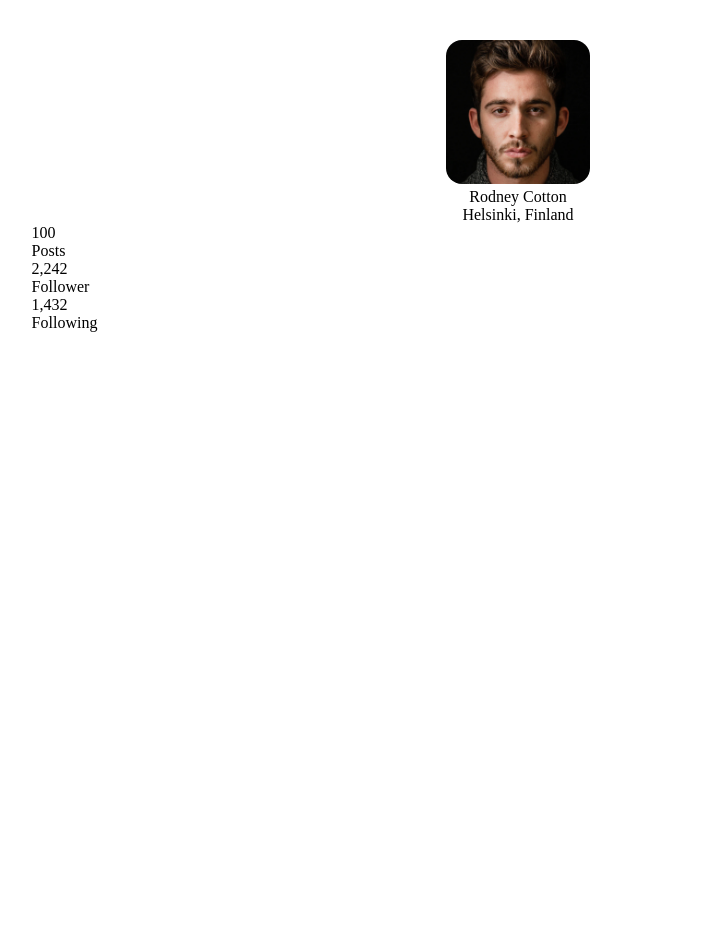
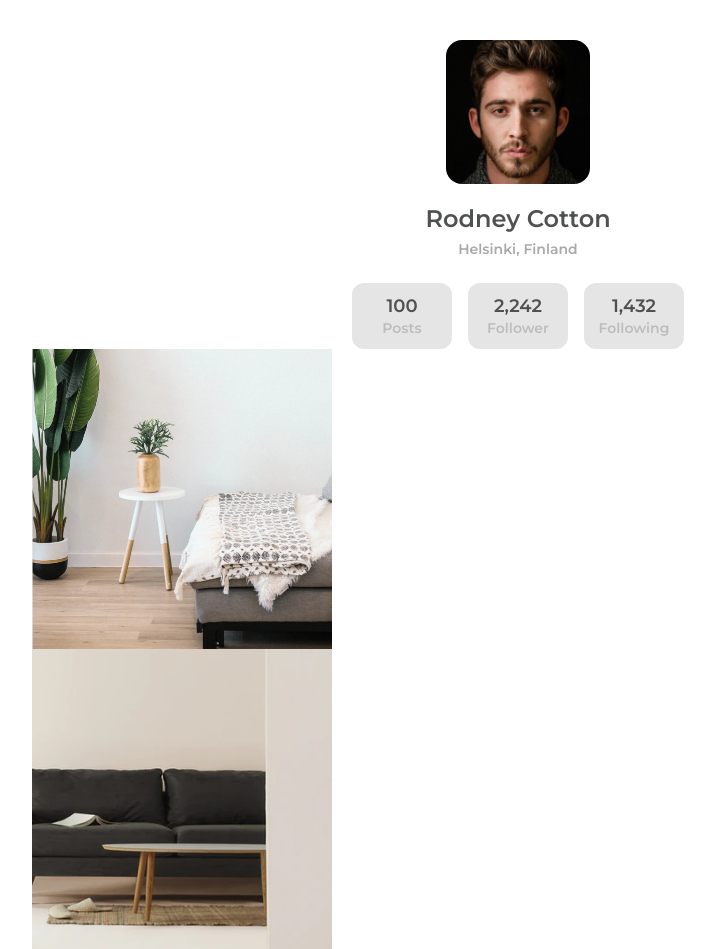
Before and after one commit to Codelock00/devchallenge, a plain HTML site: page my-gallery/index.html in a window 1280 px wide. Shown: the whole page, without its empty margins (122-837 px from the left). Before the commit the page ends 800 px from the top, so only its background shows below. Drawn offline with Linux system fonts and the light colour scheme.

Commit message:
gallery grid

```diff
--- a/my-gallery/style.css
+++ b/my-gallery/style.css
@@ -21,3 +21,79 @@ body {
   height: 9rem;
   border-radius: 16px;
 }
+
+.name {
+  margin-top: 16px;
+  font-family: "Montserrat", sans-serif;
+  font-optical-sizing: auto;
+  font-size: 24px;
+  font-style: normal;
+  font-weight: 600;
+  line-height: 29px;
+  color: #4e5150;
+}
+
+.location {
+  display: block;
+  margin-top: 8px;
+  font-family: "Montserrat", sans-serif;
+  font-optical-sizing: auto;
+  font-size: 14px;
+  font-style: normal;
+  font-weight: 600;
+  line-height: 17px;
+  color: #a9a9a9;
+}
+
+.profile-avatar {
+  display: grid;
+  grid-template-columns: repeat(3, 1fr);
+  place-items: center;
+  width: 348px;
+  height: 67px;
+  place-items: center;
+  margin: 24px auto 0;
+}
+
+.profile-info {
+  margin: 0 auto;
+  width: 100px;
+  justify-content: center;
+  align-items: center;
+  padding: 12px 4px;
+  background-color: #e5e5e5;
+  border-radius: 12px;
+  text-align: center;
+  border-style: none;
+}
+
+.profile-info-value {
+  font-family: "Montserrat", sans-serif;
+  font-weight: 600;
+  font-size: 18px;
+  line-height: 22px;
+  color: #4e5150;
+}
+
+.profile-follow-info {
+  font-weight: 600;
+  font-size: 14px;
+  line-height: 17px;
+  color: #bdbdbd;
+  margin-top: 3px;
+  font-family: "Montserrat", sans-serif;
+}
+
+#one {
+  width: 300px;
+  height: 300px;
+  background: url("assets/photo1.png") no-repeat center center;
+  background-size: cover;
+}
+
+#two {
+  width: 300px;
+  height: 300px;
+  background: url("assets/photo2.png") no-repeat center center;
+  background-size: cover;
+}
```
